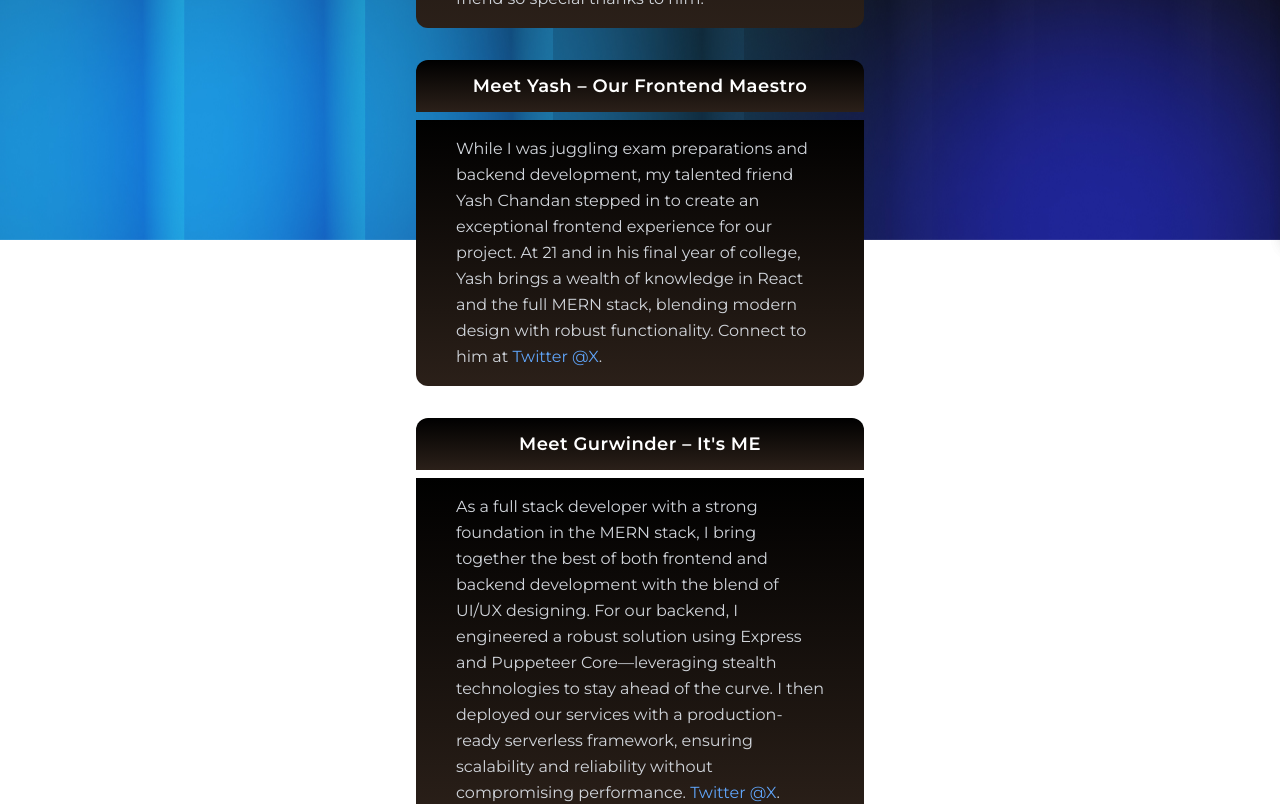
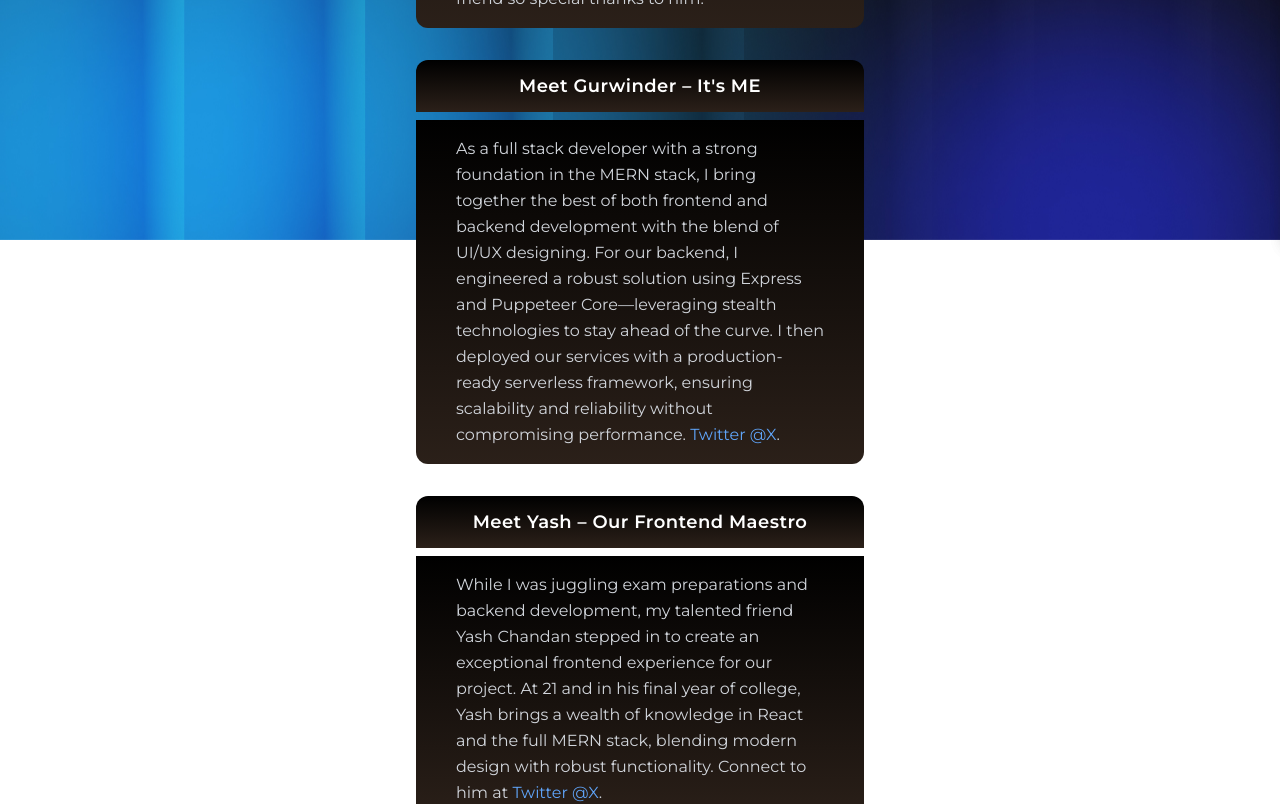
Before and after one commit to gurwnx222/threadsnatch-frontend, a React (Vite) app: page /about in a window 1280 px wide. Shown: the part 560-1364 px from the top of the page. Built offline with nearby package versions, Linux system fonts and the light colour scheme.

Commit message:
added doc link to footer

```diff
--- a/src/Components/Footer.jsx
+++ b/src/Components/Footer.jsx
@@ -14,7 +14,9 @@ const Footer = () => {
           <Link to="/home">HOME ↗</Link>
         </h2>
         <h2 className="text-5xl font-bold hover:text-gray-300 transition-all">
-          <Link to="/docs">DOCS ↗</Link>
+          <a href="https://docs.threadsnatch.online/" target="__blank">
+            DOCS ↗
+          </a>
         </h2>
         <h2 className="text-5xl font-bold hover:text-gray-300 transition-all">
           <Link to="/about">ABOUT ↗</Link>
--- a/src/Pages/About.jsx
+++ b/src/Pages/About.jsx
@@ -1,7 +1,7 @@
-import React from 'react';
-import Navbar from '../Components/Navbar';
-import PhilosophyCard from '../Components/Cards';
-import Footer from '../Components/Footer';
+import React from "react";
+import Navbar from "../Components/Navbar";
+import PhilosophyCard from "../Components/Cards";
+import Footer from "../Components/Footer";
 
 const About = () => {
   return (
@@ -9,20 +9,52 @@ const About = () => {
       {/* Background Image */}
       <div
         className="fixed top-0 left-0 w-full h-full bg-cover bg-center animate-moveBg z-[-1]"
-        style={{ backgroundImage: "url('/BG-img1.jpg')" }}>
-      </div>
+        style={{ backgroundImage: "url('/BG-img1.jpg')" }}
+      ></div>
 
       {/* Navbar */}
       <Navbar />
 
       {/* Content Section */}
       <div className="relative flex flex-col items-center justify-center min-h-screen p-5">
-        <PhilosophyCard name="Our Philosophy" description="At its core, this project is all about empowering users—especially small and mid-sized organizations—with access to powerful, yet affordable, data extraction tools. I started this project to learn web scraping, and quickly realized that existing commercial solutions were prohibitively expensive, creating bottlenecks for many businesses. So, while still in 12th grade at just 18 years old, I built the backend from scratch over three months and deployed it on AWS to offer a cost-effective alternative. And This Design of the website is made by my new developer friend so special thanks to him." />
-
-        <PhilosophyCard   name="Meet Yash – Our Frontend Maestro"
+        <PhilosophyCard
+          name="Our Philosophy"
+          description="At its core, this project is all about empowering users—especially small and mid-sized organizations—with access to powerful, yet affordable, data extraction tools. I started this project to learn web scraping, and quickly realized that existing commercial solutions were prohibitively expensive, creating bottlenecks for many businesses. So, while still in 12th grade at just 18 years old, I built the backend from scratch over three months and deployed it on AWS to offer a cost-effective alternative. And This Design of the website is made by my new developer friend so special thanks to him."
+        />
+        <PhilosophyCard
+          name="Meet Gurwinder – It's ME"
           description={
             <>
-              While I was juggling exam preparations and backend development, my talented friend Yash Chandan stepped in to create an exceptional frontend experience for our project. At 21 and in his final year of college, Yash brings a wealth of knowledge in React and the full MERN stack, blending modern design with robust functionality. Connect to him at{" "}
+              As a full stack developer with a strong foundation in the MERN
+              stack, I bring together the best of both frontend and backend
+              development with the blend of UI/UX designing. For our backend, I
+              engineered a robust solution using Express and Puppeteer
+              Core—leveraging stealth technologies to stay ahead of the curve. I
+              then deployed our services with a production-ready serverless
+              framework, ensuring scalability and reliability without
+              compromising performance.{" "}
+              <a
+                href="https://twitter.com/"
+                target="_blank"
+                rel="noopener noreferrer"
+                className="text-blue-400 hover:underline"
+              >
+                Twitter @X
+              </a>
+              .
+            </>
+          }
+        />
+        <PhilosophyCard
+          name="Meet Yash – Our Frontend Maestro"
+          description={
+            <>
+              While I was juggling exam preparations and backend development, my
+              talented friend Yash Chandan stepped in to create an exceptional
+              frontend experience for our project. At 21 and in his final year
+              of college, Yash brings a wealth of knowledge in React and the
+              full MERN stack, blending modern design with robust functionality.
+              Connect to him at{" "}
               <a
                 href="https://twitter.com/YashChandan_"
                 target="_blank"
@@ -30,32 +62,17 @@ const About = () => {
                 className="text-blue-400 hover:underline"
               >
                 Twitter @X
-              </a>.
-            </>
-          }
-        />
-   <PhilosophyCard   name="Meet Gurwinder – It's ME"
-          description={
-            <>
-           As a full stack developer with a strong foundation in the MERN stack, I bring together the best of both frontend and backend development with the blend of UI/UX designing.  For our backend, I engineered a robust solution using Express and Puppeteer Core—leveraging stealth technologies to stay ahead of the curve. I then deployed our services with a production-ready serverless framework, ensuring scalability and reliability without compromising performance. {" "}
-              <a
-                href="https://twitter.com/"
-                target="_blank"
-                rel="noopener noreferrer"
-                className="text-blue-400 hover:underline"
-              >
-                Twitter @X
-              </a>.
+              </a>
+              .
             </>
           }
         />
       </div>
 
       {/* Footer */}
-      <div className='mt-20'>
-      <Footer className="w-[99vw]" />
+      <div className="mt-20">
+        <Footer className="w-[99vw]" />
       </div>
-
     </div>
   );
 };
```
